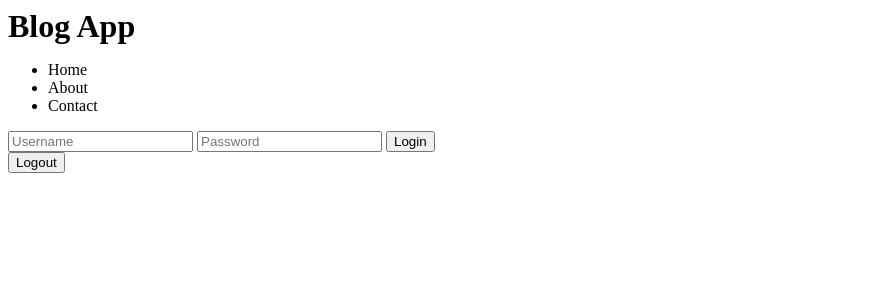
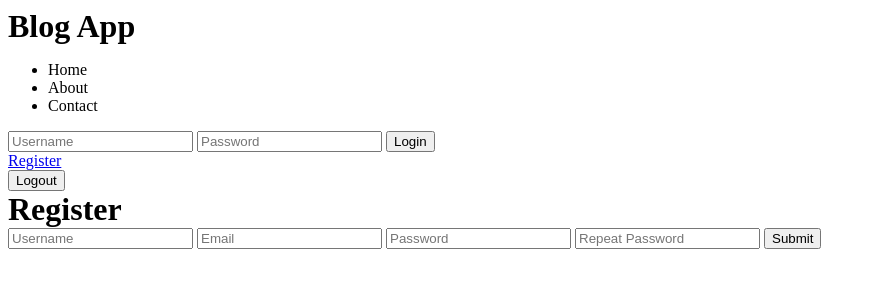
Before and after one commit to Mathbone/blog-app, a PHP site: page /register.php in a window 1280 px wide. Shown: the top 300 px of the page, without its empty margins (0-876 px from the left). Run offline with PHP 8.4, Linux system fonts and the light colour scheme.

Commit message:
Working on registration

```diff
--- a/header.php
+++ b/header.php
@@ -6,6 +6,7 @@
     <title>Wilson Blog App</title>
   </head>
   <body>
+    <header>
       <h1>Blog App</h1>
       <nav>
         <ul>
@@ -17,8 +18,10 @@
       <form class="login" action="includes/login.inc.php" method="post">
         <input type="text" name="login-username" placeholder="Username">
         <input type="text" name="login-pwd" placeholder="Password">
-      <button type="button" name="login-submit">Login</button>
+        <button type="submit" name="login-submit">Login</button>
       </form>
+      <a href="register.php">Register</a>
       <form class="logout" action="includes/logout.inc.php" method="post">
-      <button type="button" name="logout-submit">Logout</button>
+        <button type="submit" name="logout-submit">Logout</button>
       </form>
+    </header>
--- a/register.php
+++ b/register.php
@@ -1,10 +1,18 @@
 <?php
   require "header.php";
- ?>
-<form class="registration" action="index.html" method="post">
+?>
+ <main>
+   <h1>Register</h1>
+   <form class="registration" action="includes/register.inc.php" method="post">
+     <input type="text" name="uid" placeholder="Username">
+     <input type="text" name="email" placeholder="Email">
+     <input type="password" name="pwd" placeholder="Password">
+     <input type="password" name="pwd-repeat" placeholder="Repeat Password">
+     <button type="submit" name="register-submit">Submit</button>
+   </form>
+ </main>
 
-</form>
 
 <?php
   require 'footer.php';
- ?>
+?>
```
Also changed, not shown: includes/dbh.inc.php (+14 -0 lines), includes/register.inc.php (added, +22 -0 lines), index.php (+6 -3 lines). Lines whose indentation alone changed are shown as unchanged.
